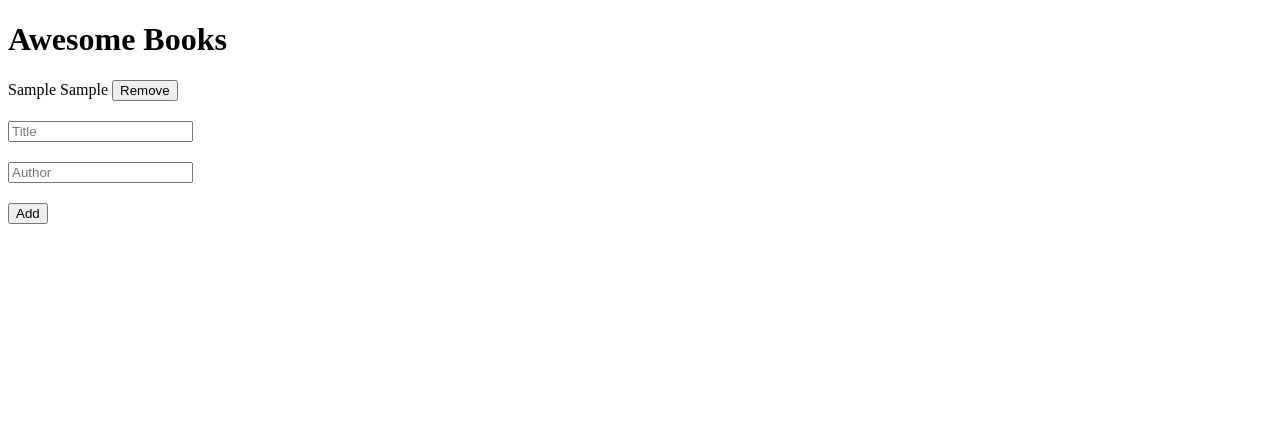
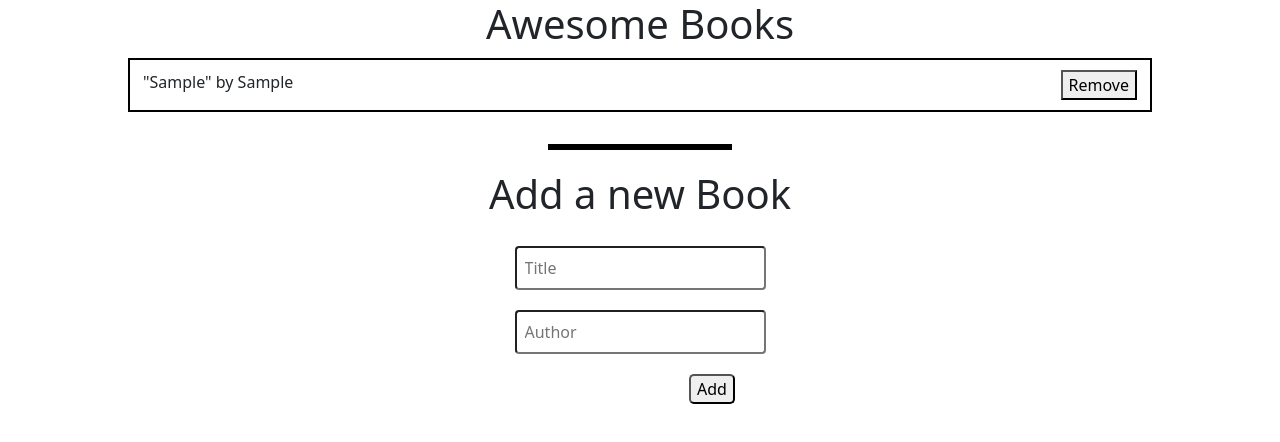
Before and after one commit to DevaWinner/awesome_books, a website: page index.html in a window 1280 px wide. Both pictures are taken after typing "Sample", "Sample" into the empty fields and a click on the button "Add". Drawn offline with nearby package versions, Linux system fonts and the light colour scheme.

Commit message:
Style the structure to the wireframe

```diff
--- a/index.html
+++ b/index.html
@@ -5,19 +5,23 @@
   <meta http-equiv="X-UA-Compatible" content="IE=edge">
   <meta name="viewport" content="width=device-width, initial-scale=1.0">
   <title>Document</title>
-
+  <!-- link to css  -->
   <link rel="stylesheet" href="style.css">
+  <!-- link to bootstrap -->
+  <link href="https://cdn.jsdelivr.net/npm/bootstrap@5.3.0-alpha3/dist/css/bootstrap.min.css" rel="stylesheet" integrity="sha384-KK94CHFLLe+nY2dmCWGMq91rCGa5gtU4mk92HdvYe+M/SXH301p5ILy+dN9+nJOZ" crossorigin="anonymous">
 </head>
 <body>
 
-  <h1>Awesome Books</h1>
+  <h1 class="text-center">Awesome Books</h1>
 
   <div id="bookList"></div>
 
   <div class="bookInput">
-    <input type="text" id="title" placeholder="Title">
-    <input type="text" id="author" placeholder="Author">
-    <button onclick="addBook()" type="button">Add</button>
+    <div class="line"></div>
+    <h1>Add a new Book</h1>
+    <input type="text" id="title" placeholder="Title" class="p-2 rounded-1">
+    <input type="text" id="author" placeholder="Author" class="p-2 rounded-1">
+    <button onclick="addBook()" type="button" >Add</button>
   </div>
 
   <script src="./index.js"></script>
--- a/index.js
+++ b/index.js
@@ -11,9 +11,14 @@ function displayBooks() {
     const bookElement = document.createElement('div');
     bookElement.classList.add('book');
     bookElement.innerHTML = `
-          <span>${book.title}</span>
-          <span>${book.author}</span>
-          <button onclick="removeBook(${index})">Remove</button>
+        <div class="book-info">
+          <span>"${book.title}"</span>
+          <span> by ${book.author}</span>
+        </div>
+          <div class="btn-container">
+            <button onclick="removeBook(${index})">Remove</button>
+          </div>
+
         `;
     bookList.appendChild(bookElement);
   });
--- a/style.css
+++ b/style.css
@@ -6,3 +6,39 @@
   gap: 20px;
   margin-top: 20px;
 }
+
+#bookList {
+  border: 1px solid black;
+  width: 80%;
+  margin: 10px auto;
+}
+.book {
+  margin: 0 auto;
+  border: 1px solid black;
+  display: flex;
+  justify-content: space-between;
+  padding: 10px 13px;
+}
+
+.book:nth-child(even){
+  background-color: rgb(196, 196, 196);
+}
+
+.bookInput {
+  width: 80%;
+  margin: 2rem auto;
+  display: flex;
+  justify-content: center;
+  align-items: center;
+}
+
+.line {
+  border: 3px solid black;
+  width: 18%;
+  margin: 0 auto;
+}
+
+.bookInput button {
+  border-radius: 5px;
+  margin-left: 9rem;
+}
```
